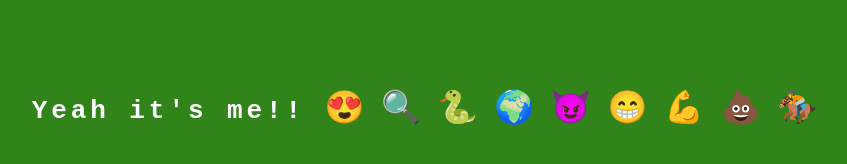
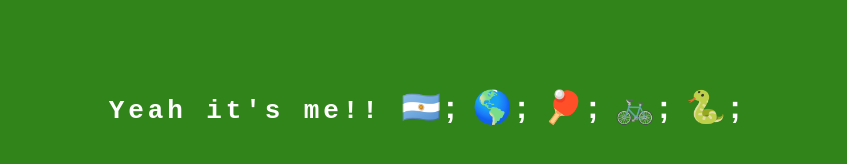
Before and after one commit to vluciano8/main, a plain HTML site: page index.html in a window 1280 px wide. Shown: the whole page, without its empty margins (212-1059 px from the left). Drawn offline with Linux system fonts and the light colour scheme.

Commit message:
Update index.html

```diff
--- a/index.html
+++ b/index.html
@@ -58,7 +58,7 @@ body {
 
 
 <div class="typewriter">
-<h1>Yeah it's me!! <span id="emojify">&#x1f60d; &#x1f50d; &#x1f40d; &#x1f30d; &#128520; &#128513; &#128170; &#128169; 🏇</span></h1>
+<h1>Yeah it's me!! <span id="emojify"> 🇦🇷; 🌎; 🏓; 🚲; 🐍;  </span></h1>
 
 </div>
 </body>
```
